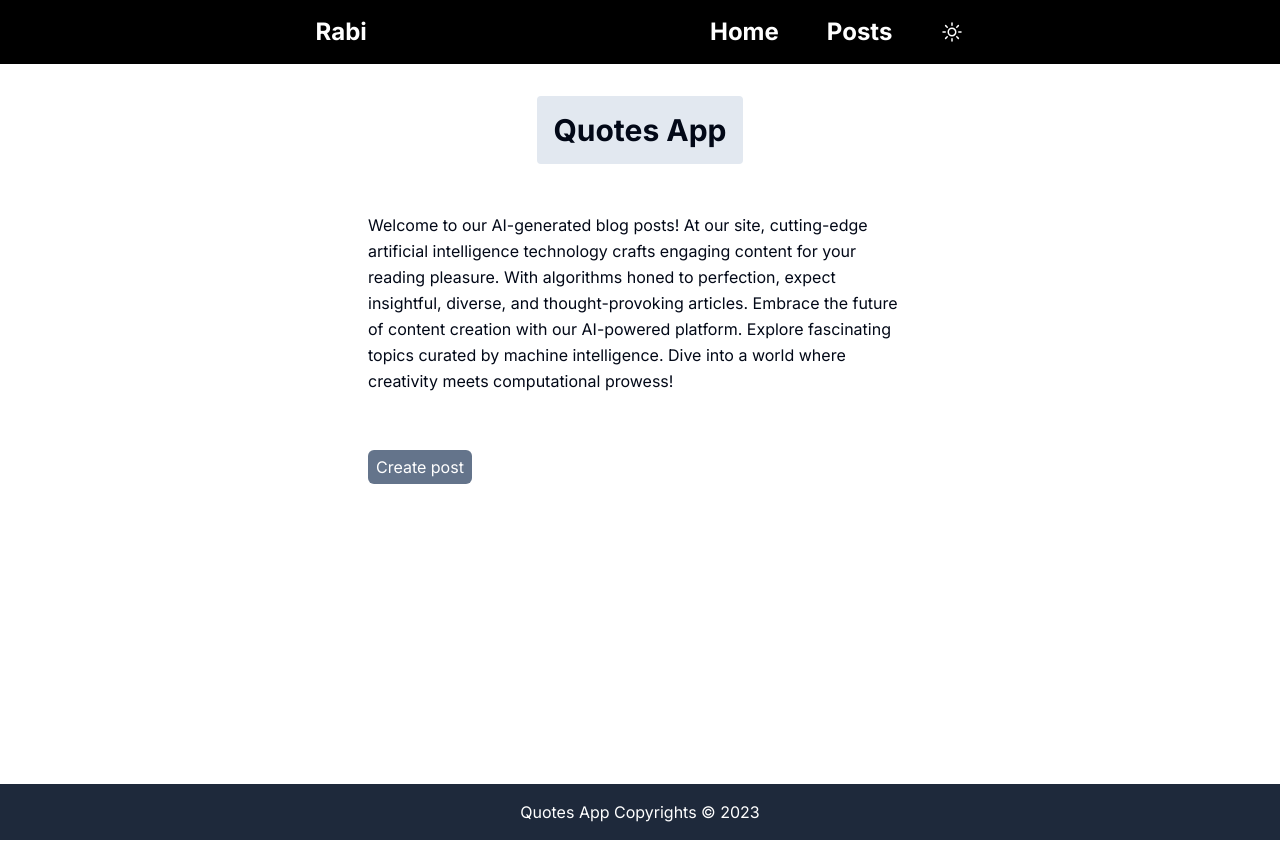
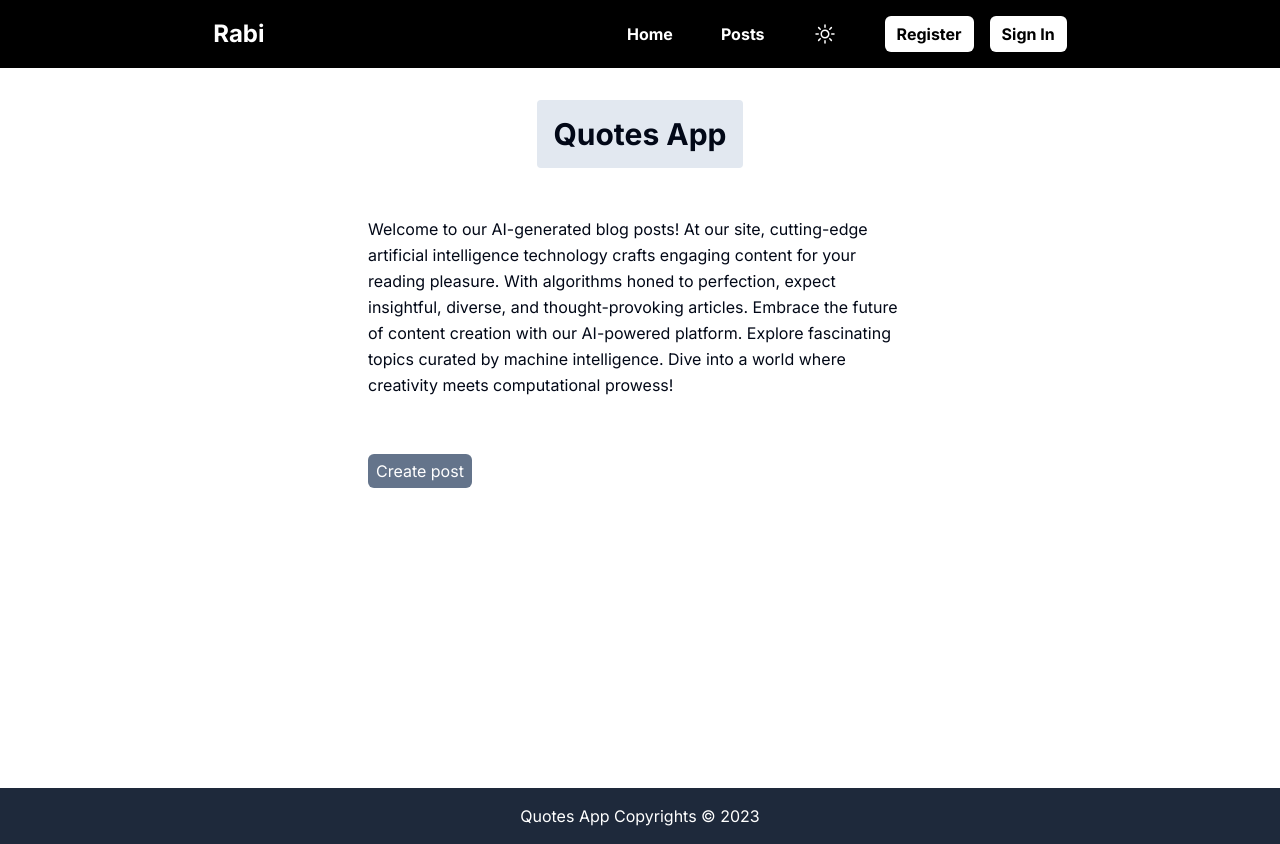
Before and after one commit to MuhammadRabi/auth-demo, a Next.js app: page / in a window 1280 px wide. Built offline with nearby package versions, Linux system fonts and the light colour scheme.

Commit message:
build navbar

```diff
--- a/components/Navbar.tsx
+++ b/components/Navbar.tsx
@@ -3,19 +3,30 @@ import ThemeChanger from "./ThemeChanger"
 
 const Navbar = () => {
   return (
-    <nav className="bg-black dark:bg-slate-700 md:px-36 px-8 py-4 flex justify-around items-center text-white">
+    <nav className="bg-black dark:bg-slate-700 px-8 py-4 flex justify-between md:justify-around items-center text-white">
       <Link href="/">
         <div className="logo text-2xl font-bold">Rabi</div>
       </Link>
-      <div className="flex gap-12 capitalize">
+      <div className="flex gap-6 md:gap-12 capitalize">
         <Link href="/">
-          <div className="logo text-2xl font-bold">home</div>
+          <div className="logo font-bold py-1.5">home</div>
         </Link>
         <Link href="/posts">
-          <div className="logo text-2xl font-bold">posts</div>
+          <div className="logo font-bold py-1.5">posts</div>
         </Link>
-
         <ThemeChanger />
+        <div className="auth flex gap-4">
+          <Link href="/register">
+            <div className="logo font-bold bg-white text-black px-3 rounded-md py-1.5 hover:bg-gray-300 duration-300">
+              register
+            </div>
+          </Link>
+          <Link href="/signin">
+            <div className="logo font-bold bg-white text-black px-3 rounded-md py-1.5 hover:bg-gray-300 duration-300">
+              sign in
+            </div>
+          </Link>
+        </div>
       </div>
     </nav>
   )
```
